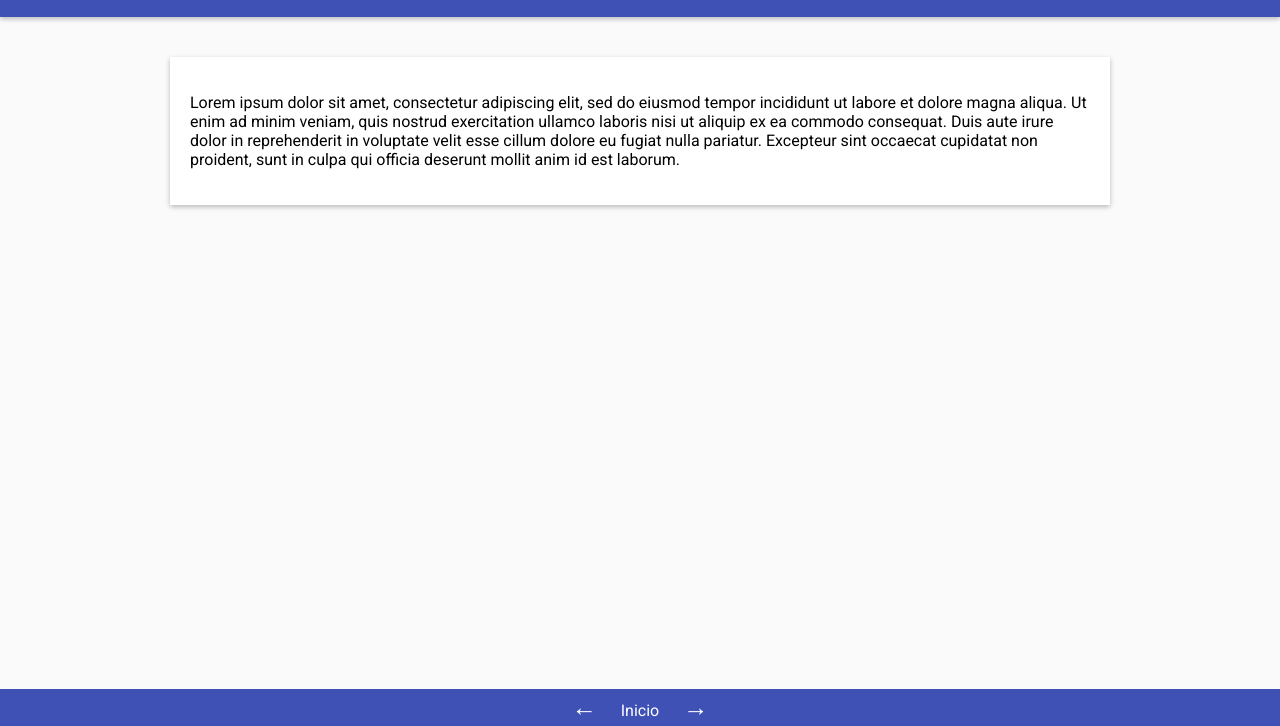
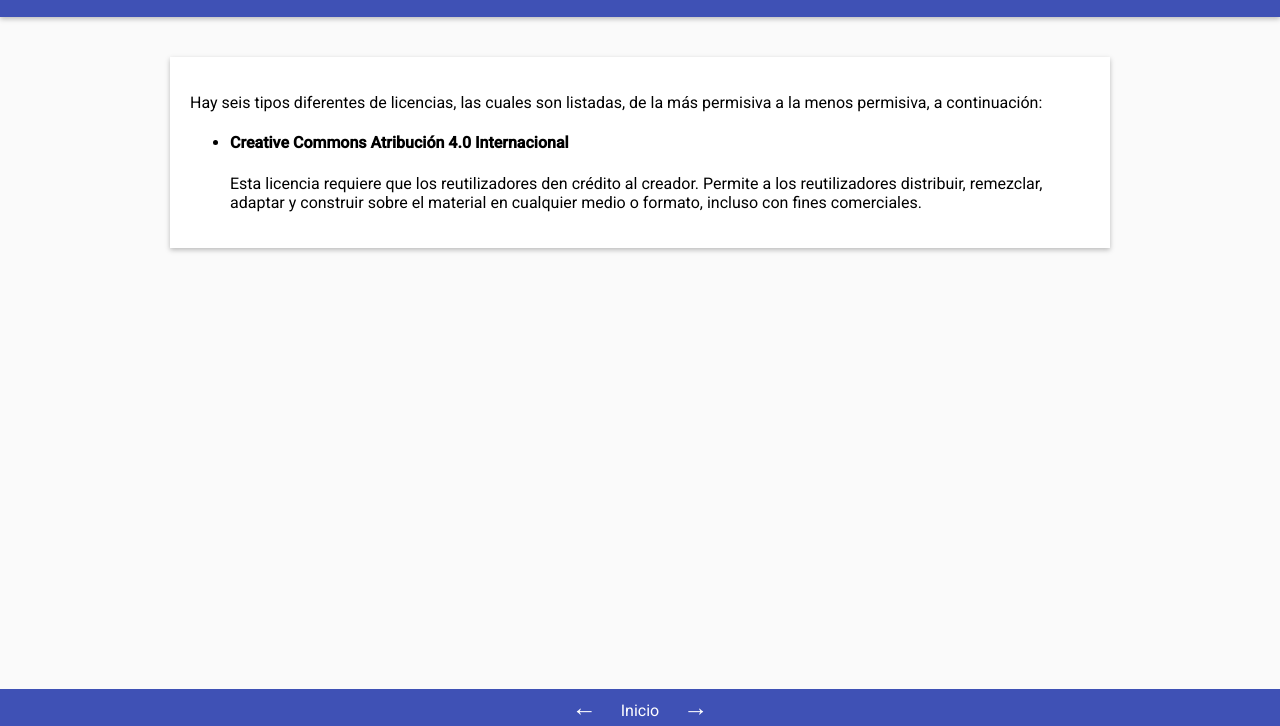
Before and after one commit to victorc24/base_estatica_grupo_8, a plain HTML site: page licencias.html in a window 1280 px wide. Shown: the part 74-800 px from the top of the page. Drawn offline with Linux system fonts and the light colour scheme.

Commit message:
Actualicé el texto, agregando el primer tipo de licencia

```diff
--- a/licencias.html
+++ b/licencias.html
@@ -18,7 +18,11 @@
         </nav>
     </header>
     <main>
-        <p>Lorem ipsum dolor sit amet, consectetur adipiscing elit, sed do eiusmod tempor incididunt ut labore et dolore magna aliqua. Ut enim ad minim veniam, quis nostrud exercitation ullamco laboris nisi ut aliquip ex ea commodo consequat. Duis aute irure dolor in reprehenderit in voluptate velit esse cillum dolore eu fugiat nulla pariatur. Excepteur sint occaecat cupidatat non proident, sunt in culpa qui officia deserunt mollit anim id est laborum.</p>
+        <p> Hay seis tipos diferentes de licencias, las cuales son listadas, de la <bf>más</bf> permisiva a la <bf>menos</bf> permisiva,  a continuación:</p>
+        <ul>
+            <li> <h4>Creative Commons Atribución 4.0 Internacional</h4>
+Esta licencia requiere que los reutilizadores den crédito al creador. Permite a los reutilizadores distribuir, remezclar, adaptar y construir sobre el material en cualquier medio o formato, incluso con fines comerciales.</li>
+        </ul>
     </main>
     <footer>
         <a onclick="window.history.back()" class="navButton flecha">&larr;</a>
```
